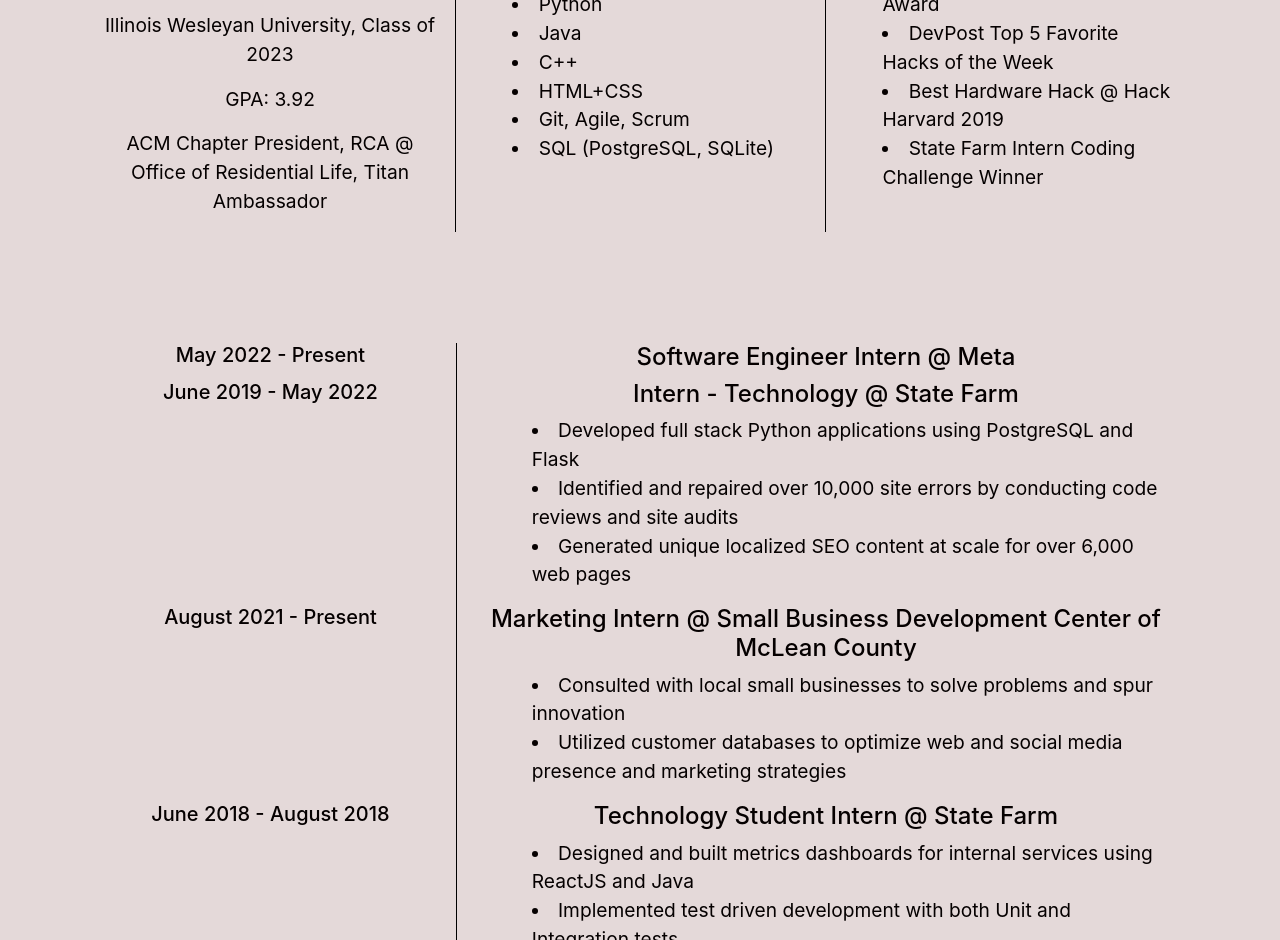
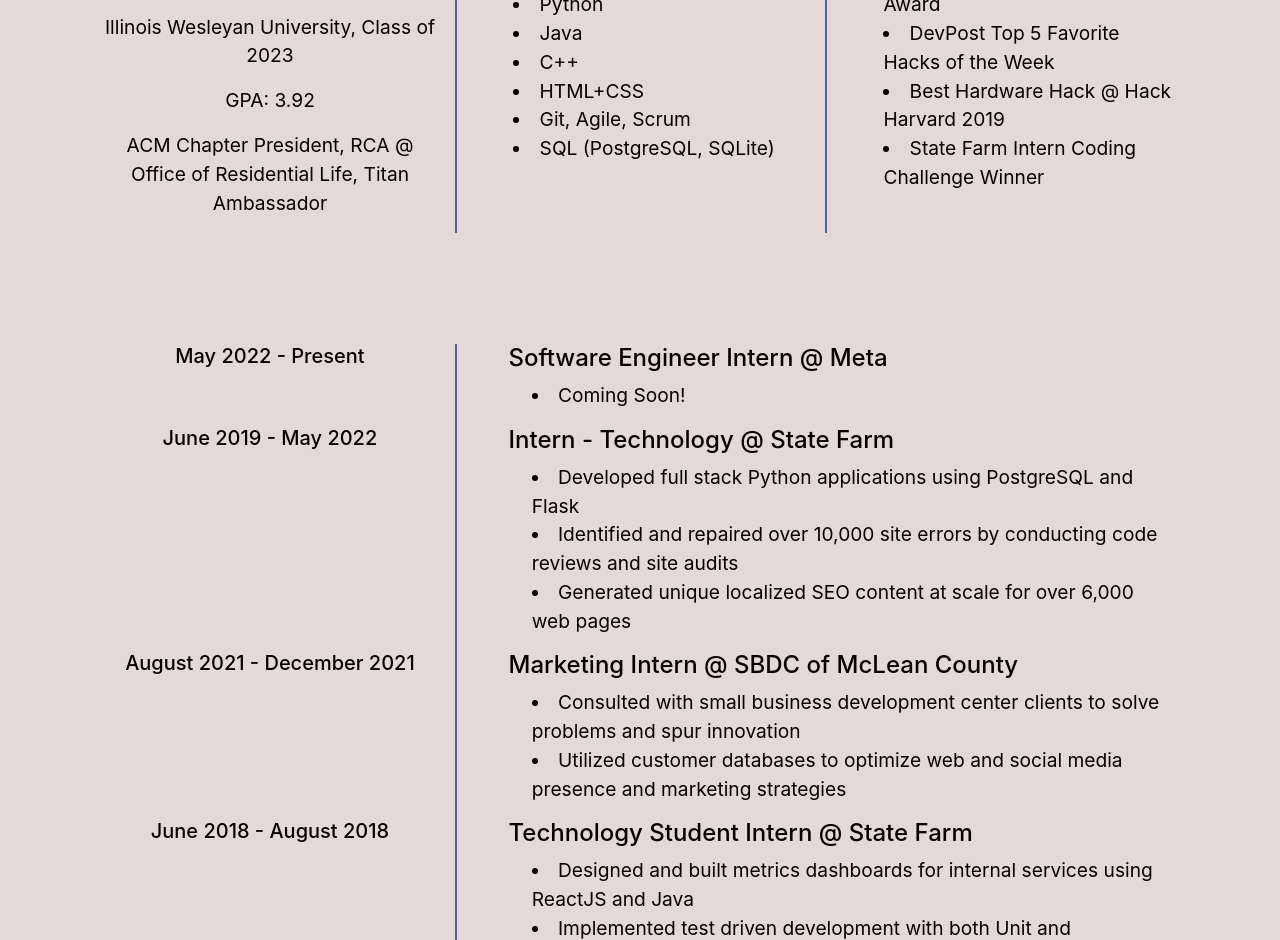
Before and after one commit to EvanHelstrom/Portfolio-Site, a plain HTML site: page home.html in a window 1280 px wide. Shown: the part 640-1580 px from the top of the page. Drawn offline with nearby package versions, Linux system fonts and the light colour scheme.

Commit message:
Appearance updates and byline

```diff
--- a/home.html
+++ b/home.html
@@ -69,9 +69,9 @@
                         <img src="./static/headshot.png" class="face" alt="A professional headshot of Evan Quist">
                     </div>
                     <div class="column slug py-5 bi">
-                        <h1>Howdy! I'm Evan Quist</h1>
+                        <h1>👋 Hi! I'm Evan Quist</h1>
+                        <br>
                         <h2>I'm a Software Engineer with a love of Hackathons, Robotics, and Data Science!</h2>
-                        <h3>Scroll down to get a look at what I do!</h3>
                     </div>
                 </div>
             </div>
@@ -83,14 +83,14 @@
                 <div class="row">
                     <div class="column tri" style="padding-top: 2%; text-align: center;">
                         <h2 style="text-align: center;">Qualifications:</h2>
-                            <p>Computer Science Major and Data Science Minor</p>
+                            <p class="eh">Computer Science Major and Data Science Minor</p>
                             <p>Illinois Wesleyan University, Class of 2023</p>
                             <p>GPA: 3.92</p>
                             <p>ACM Chapter President, RCA @ Office of Residential Life, Titan Ambassador</p>
                     </div>
                     <div class="column tri context" style="padding-top: 2%; ">
                         <h2 style="text-align: center;">Skills:</h2>
-                        <ul>
+                        <ul class="eh">
                             <li>Python</li>
                             <li>Java</li>
                             <li>C++</li>
@@ -101,7 +101,7 @@
                     </div>
                     <div class="column tri context" style="padding-top: 2%;">
                         <h2 style="text-align: center;">Achievements:</h2>
-                        <ul>
+                        <ul class="eh">
                             <li>State Farm On The Spot Award</li>
                             <li>DevPost Top 5 Favorite Hacks of the Week</li>
                             <li>Best Hardware Hack @ Hack Harvard 2019</li>
@@ -119,6 +119,9 @@
                     </div>
                     <div class="column career-titles">
                         <h4>Software Engineer Intern @ Meta</h4>
+                        <ul>
+                            <li>Coming Soon!</li>
+                        </ul>
                     </div>
                 </div>
                 <div class="row">
@@ -136,12 +139,12 @@
                 </div>
                 <div class="row">
                     <div class="column career-dates">
-                        <h5>August 2021 - Present</h5>
+                        <h5>August 2021 - December 2021</h5>
                     </div>
                     <div class="column career-titles">
-                        <h4>Marketing Intern @ Small Business Development Center of McLean County</h4>
+                        <h4>Marketing Intern @ SBDC of McLean County</h4>
                         <ul>
-                            <li>Consulted with local small businesses to solve problems and spur innovation</li>
+                            <li>Consulted with small business development center clients to solve problems and spur innovation</li>
                             <li>Utilized customer databases to optimize web and social media presence and marketing strategies</li>
                         </ul>
                     </div>
--- a/styles.css
+++ b/styles.css
@@ -13,8 +13,11 @@ p, ul > li {
 }
 .context {
     border-left-style: solid;
-    border-color: rgb(0, 0, 0);
-    border-width: 1px;
+    border-color: rgba(80, 100, 150);
+    border-width: 2px;
+}
+.eh {
+    padding-top: 1em;
 }
 .intro {
     align-content: center;
@@ -52,13 +55,14 @@ flex: 1;
 }
 .career-dates {
     border-right-style: solid;
-    border-color: rgb(0, 0, 0);
-    border-width: 1px;
+    border-color: rgba(80, 100, 150);
+    border-width: 2px;
     flex: 33%;
     text-align: center;
 }
 .career-titles > h4 {
-    text-align: center;
+    padding-left: 7%;
+    padding-right: 7%;
 }
 .career-titles {
     flex: 66%;
```
